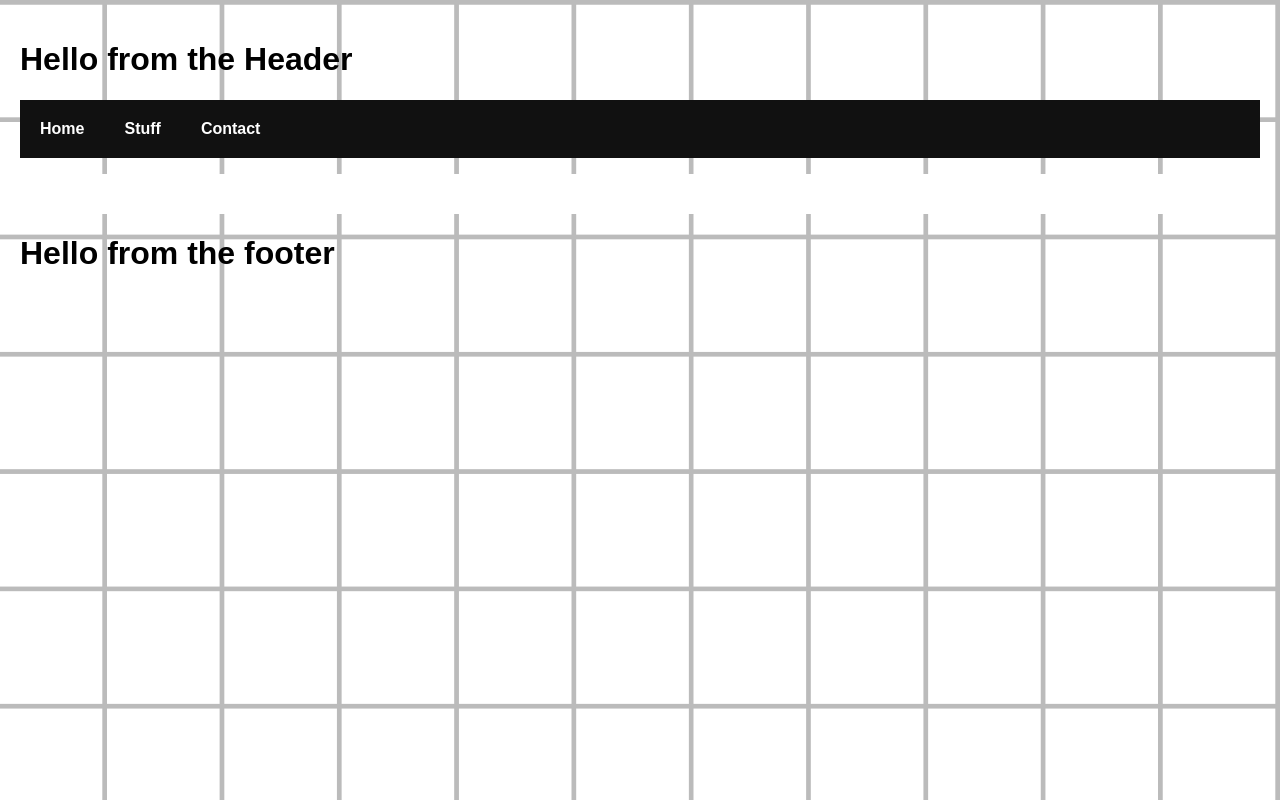
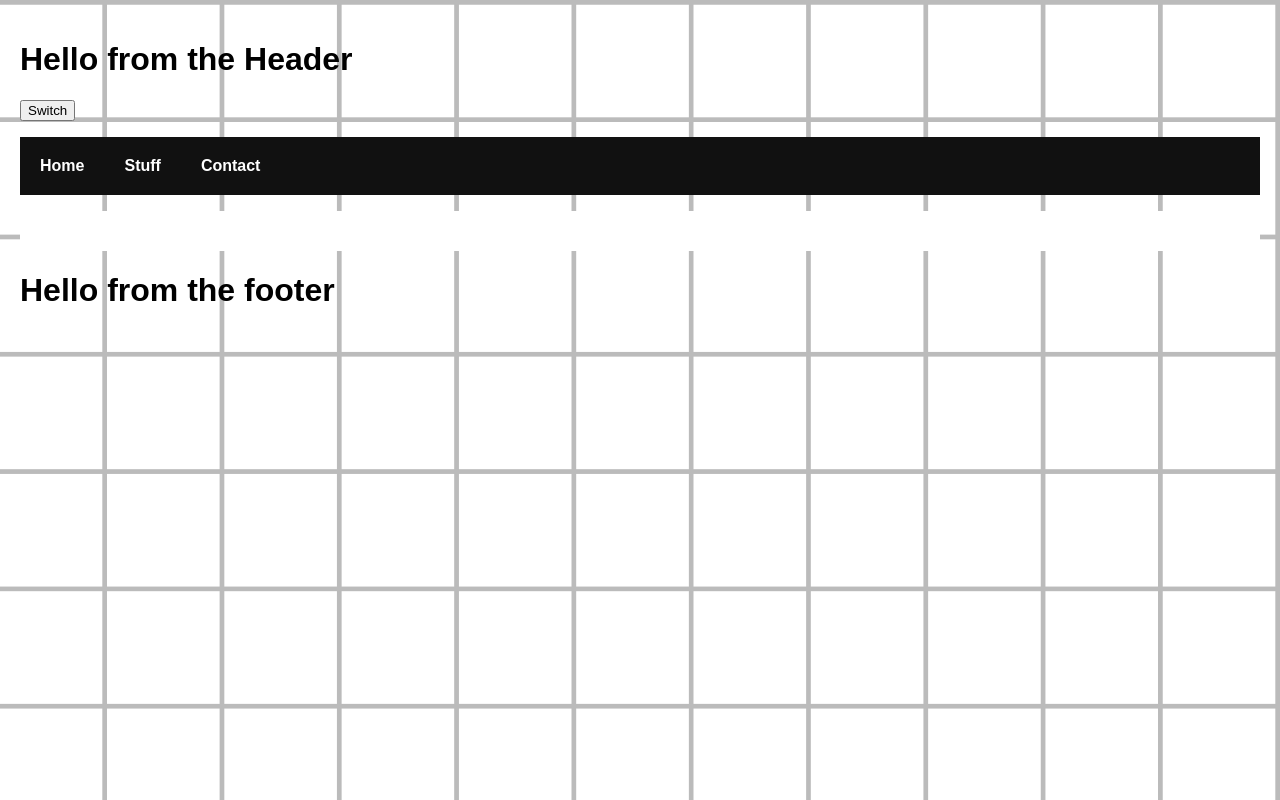
Before and after one commit to cpbound/portfolio_spa, a React (Create React App) app: page / in a window 1280 px wide. Built offline with nearby package versions, Linux system fonts and the light colour scheme.

Commit message:
footer and stuff added

```diff
--- a/src/Main.jsx
+++ b/src/Main.jsx
@@ -8,7 +8,7 @@ class Main extends Component {
   render() {
     return (
       <HashRouter>
-        <div>
+
           <ul className="header">
             <li>
               <NavLink to="/home">Home</NavLink>
@@ -27,7 +27,6 @@ class Main extends Component {
               <Route exact path="/contact" element={<Contact />} />
             </Routes>
           </div>
-        </div>
       </HashRouter>
     );
   }
--- a/src/components/Header.jsx
+++ b/src/components/Header.jsx
@@ -1,7 +1,12 @@
 import React from "react";
 
 const Footer = () => {
-  return <h1>Hello from the Header</h1>;
+  return (
+    <>
+      <h1>Hello from the Header</h1>
+      <button onClick={console.log("Hello")}>Switch</button>
+    </>
+  );
 };
 
 export default Footer;
--- a/src/index.jsx
+++ b/src/index.jsx
@@ -10,9 +10,9 @@ import reportWebVitals from "./reportWebVitals";
 const root = ReactDOM.createRoot(document.getElementById("root"));
 root.render(
   <React.StrictMode>
-    <Header />
-    <Main />
-    <Footer />
+      <Header />
+      <Main />
+      <Footer />
   </React.StrictMode>
 );
 
--- a/src/index.sass
+++ b/src/index.sass
@@ -1,4 +1,5 @@
 body
+  background-color: #fff
   background-image: url("MSbackTile.png")
   background-repeat: repeat
   background-size: cover
```
Also changed, not shown: src/logo.svg (deleted).
